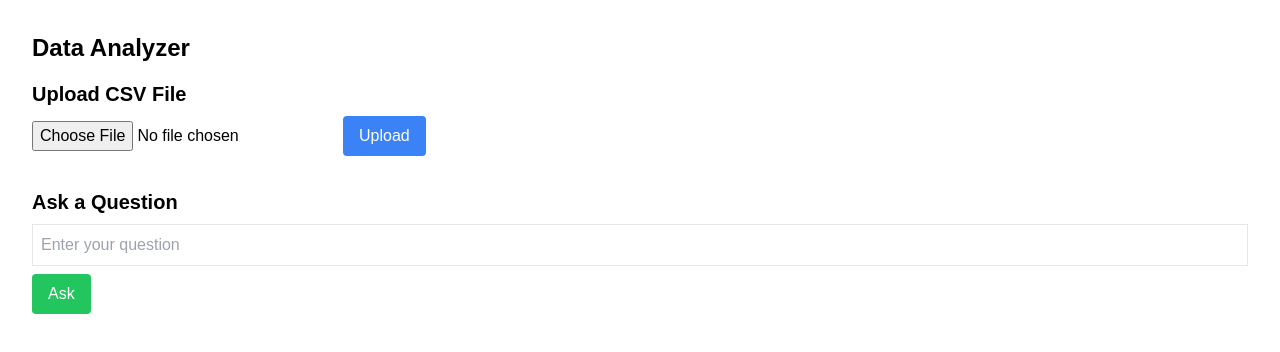
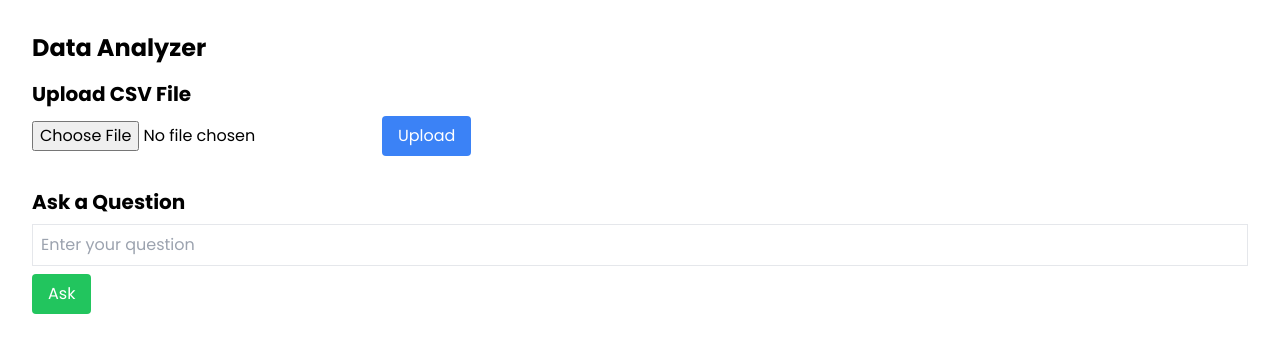
Before and after one commit to vivvzhou/chartRAG, a Next.js app in the folder frontend/: page / in a window 1280 px wide. Shown: the top 352 px of the page. Built offline with nearby package versions, Linux system fonts and the light colour scheme.

Commit message:
font change

```diff
--- a/frontend/app/layout.js
+++ b/frontend/app/layout.js
@@ -1,14 +1,10 @@
-import { Geist, Geist_Mono } from "next/font/google";
+import { Poppins } from "next/font/google";
 import "./globals.css";
 
-const geistSans = Geist({
-  variable: "--font-geist-sans",
+const poppins = Poppins({
+  variable: "--font-poppins",
   subsets: ["latin"],
-});
-
-const geistMono = Geist_Mono({
-  variable: "--font-geist-mono",
-  subsets: ["latin"],
+  weight: ["400", "700"], // Specify the weights you need
 });
 
 export const metadata = {
@@ -20,7 +16,7 @@
   return (
     <html lang="en" className='dark'>
       <body
-        className={`${geistSans.variable} ${geistMono.variable} antialiased`}
+        className={poppins.className}
       >
         {children}
       </body>
```
